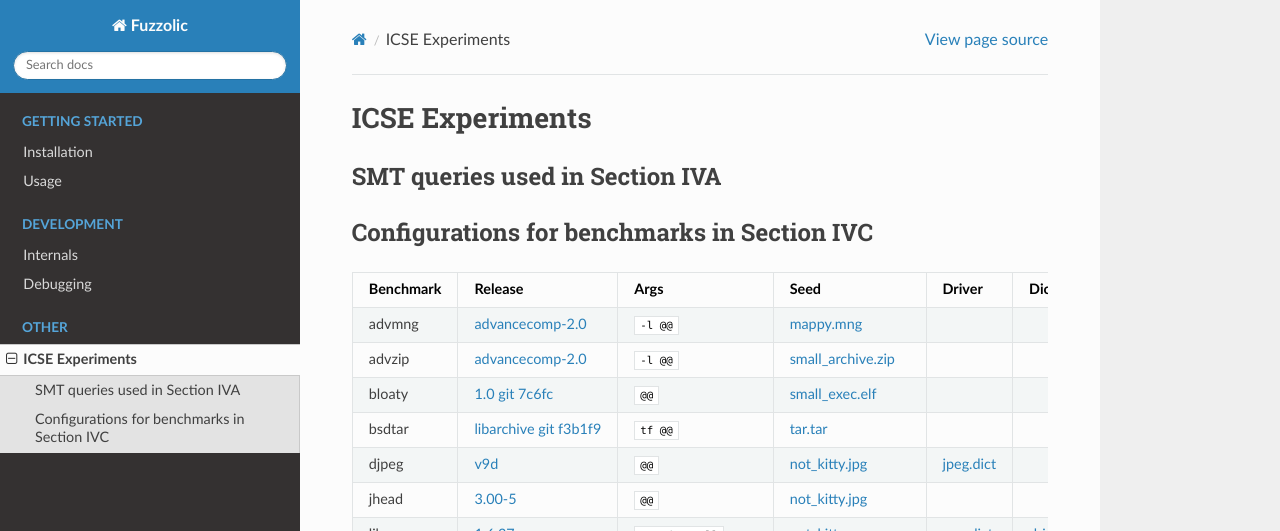
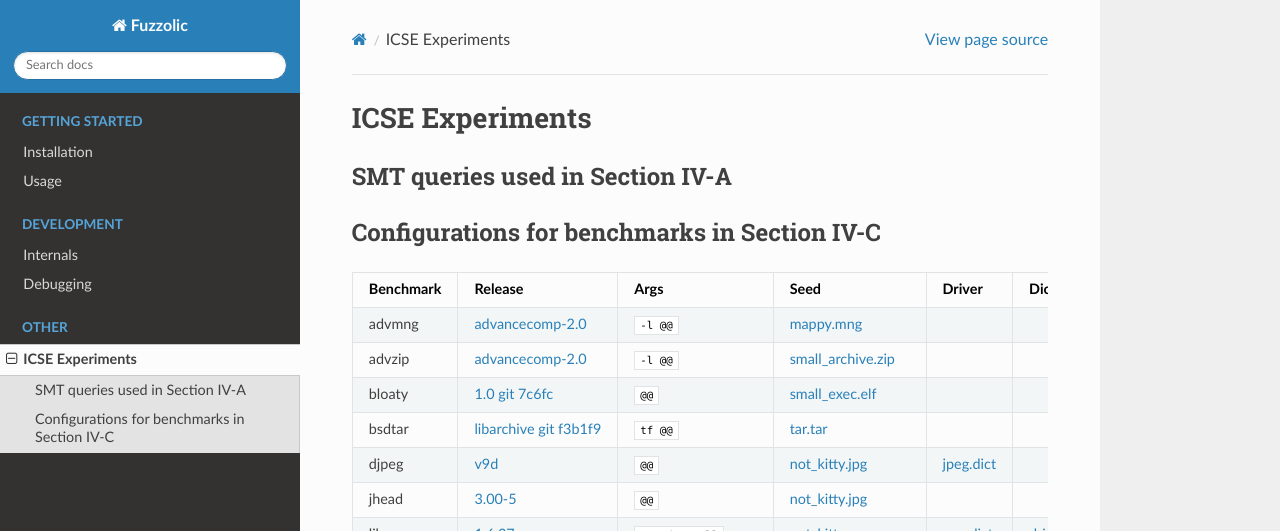
Before and after one commit to season-lab/fuzzolic, a Sphinx documentation site: the page built from docs/icse-experiments.md, in a window 1280 px wide and 1024 px high. Shown: the top 531 px of the window. Built offline with Sphinx 7.4.7 and the Read the Docs theme 2.0.0, drawn with Linux system fonts in a browser that asks for light colours.

Commit message:
Update icse-experiments.md

```diff
--- a/docs/icse-experiments.md
+++ b/docs/icse-experiments.md
@@ -1,8 +1,8 @@
 # ICSE Experiments
 
-## SMT queries used in Section IVA
+## SMT queries used in Section IV-A
 
-## Configurations for benchmarks in Section IVC
+## Configurations for benchmarks in Section IV-C
 
 | Benchmark | Release | Args | Seed | Driver | Dictionary |
 |---|---|---|---|---|---|
```
